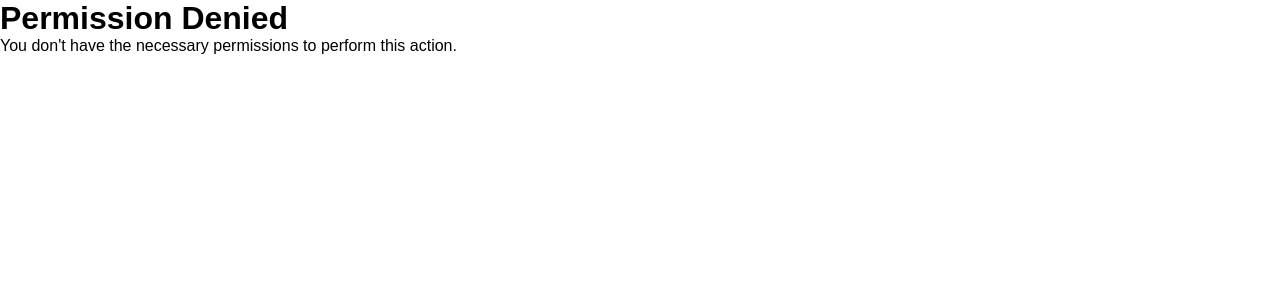
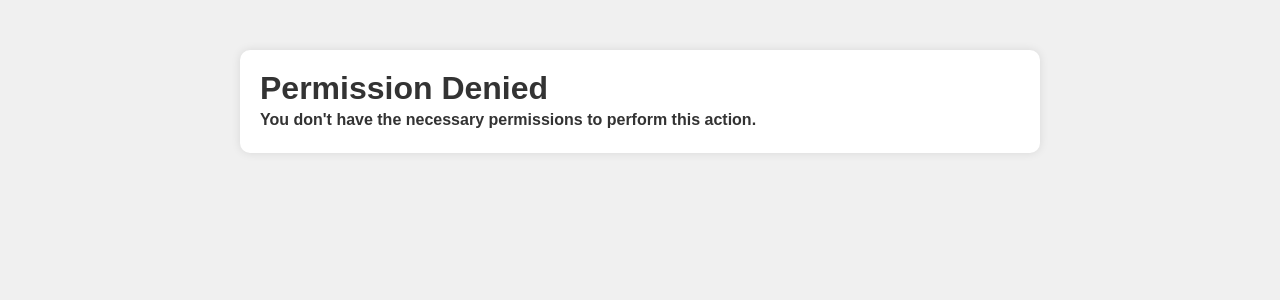
Before and after one commit to Alexxxem/TransferHub, a Django app: page /permission_denied/ in a window 1280 px wide. Shown: the top 300 px of the page. Run offline with Django 4.2, Linux system fonts and the light colour scheme.

Commit message:
fix some problems

```diff
--- a/myapp/app/static/css/profile.css
+++ b/myapp/app/static/css/profile.css
@@ -5,6 +5,11 @@ h2 {
     font-family: Manrope, sans-serif;
     font-weight: 400;
 }
+
+ .table-list {
+        color: #007bff;
+        margin-bottom: 20px;
+ }
 
 .profile-content {
     display: flex;
--- a/myapp/app/static/css/style.css
+++ b/myapp/app/static/css/style.css
@@ -11,8 +11,8 @@ header {
 body {
     background-color: #fff;
     color: #000000;
-    font-family: Manrope,sans-serif;
-    font-weight: 400;
+    font-family: "Dela Gothic One", sans-serif;
+    font-weight: 700;
     margin: 0;
     padding: 0;
     overflow: hidden;
@@ -113,6 +113,10 @@ li a{
     display: flex;
     width: 100%;
     min-height: 100vh;
+    background-image: url('../images/Football_Field.jpg');
+    background-size: cover;
+    background-position: center;
+    background-repeat: no-repeat;
 }
 
 .left-half,
@@ -126,17 +130,18 @@ li a{
 }
 
 .left-half {
-    background-color: #f0f0f0;
+    background-color: rgba(240, 240, 240, 0.5);
 }
+
+.right-half {
+    background-color: rgba(240, 240, 240, 0.5);
+}
+
 
 .left-half-cnt1 {
     margin-bottom: 10px;
 }
 
-
-.right-half {
-    background-color: #f0f0f0;
-}
 
 .contentText1, .contentText2 {
     width: 100%;
--- a/myapp/app/templates/app/permission_denied.html
+++ b/myapp/app/templates/app/permission_denied.html
@@ -7,6 +7,42 @@
     <meta name="viewport" content="width=device-width, initial-scale=1.0">
     <title>{% block title %}Management Hub{% endblock %}</title>
     <link rel="stylesheet" type="text/css" href="{% static 'css/style.css' %}">
+    <style>
+        body {
+            font-family: 'Arial', sans-serif;
+            margin: 0;
+            padding: 0;
+            background-color: #f0f0f0;
+            color: #333;
+        }
+
+        #content {
+            background-color: #fff;
+            max-width: 800px;
+            margin: 50px auto;
+            padding: 20px;
+            border-radius: 10px;
+            box-shadow: 0 0 10px rgba(0, 0, 0, 0.1);
+        }
+
+        h1 {
+            color: #333;
+        }
+
+        p {
+            line-height: 1.6;
+        }
+
+        /* Дополнительные стили, например, для ссылок */
+        a {
+            color: #007bff;
+            text-decoration: none;
+        }
+
+        a:hover {
+            text-decoration: underline;
+        }
+    </style>
 </head>
 <body>
     {% block header %}
--- a/myapp/app/templates/app/profile.html
+++ b/myapp/app/templates/app/profile.html
@@ -30,7 +30,7 @@
 
     <div class="profile-content">
         <div class="left-sidebar">
-            <h3>Table List</h3>
+            <h3 class="table-list">Table List</h3>
             <ul>
                 <li><a href="javascript:void(0);" onclick="showTable('player-table', 'player-form')">Player Information</a></li>
                 <li><a href="javascript:void(0);" onclick="showTable('contracts-table', 'contracts-form')">Contracts</a></li>
```
Also changed, not shown: myapp/app/templates/app/delete.html (+56 -0 lines), myapp/app/templates/app/update_form.html (+48 -0 lines), myapp/app/static/images/Football_Field.jpg (added).
